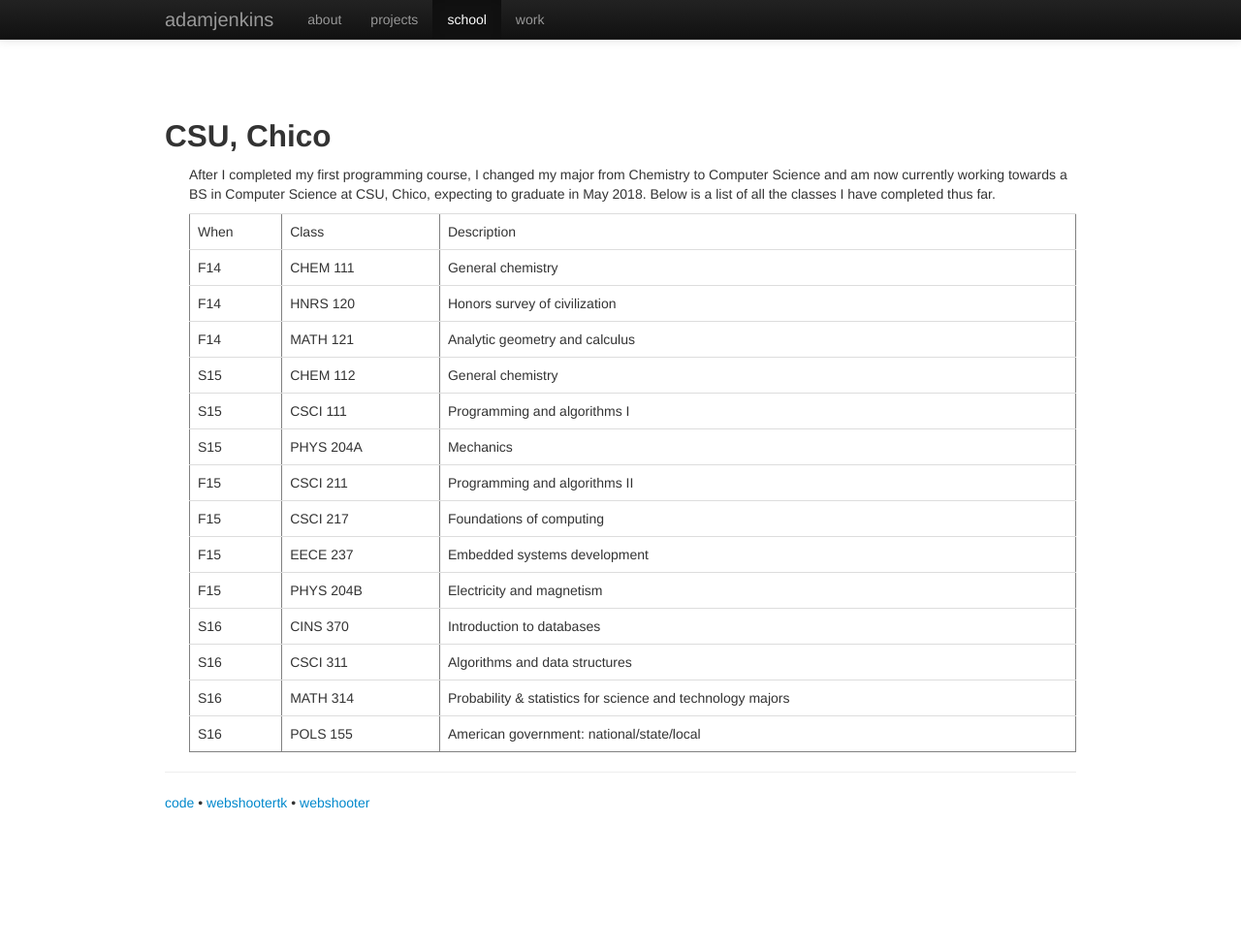
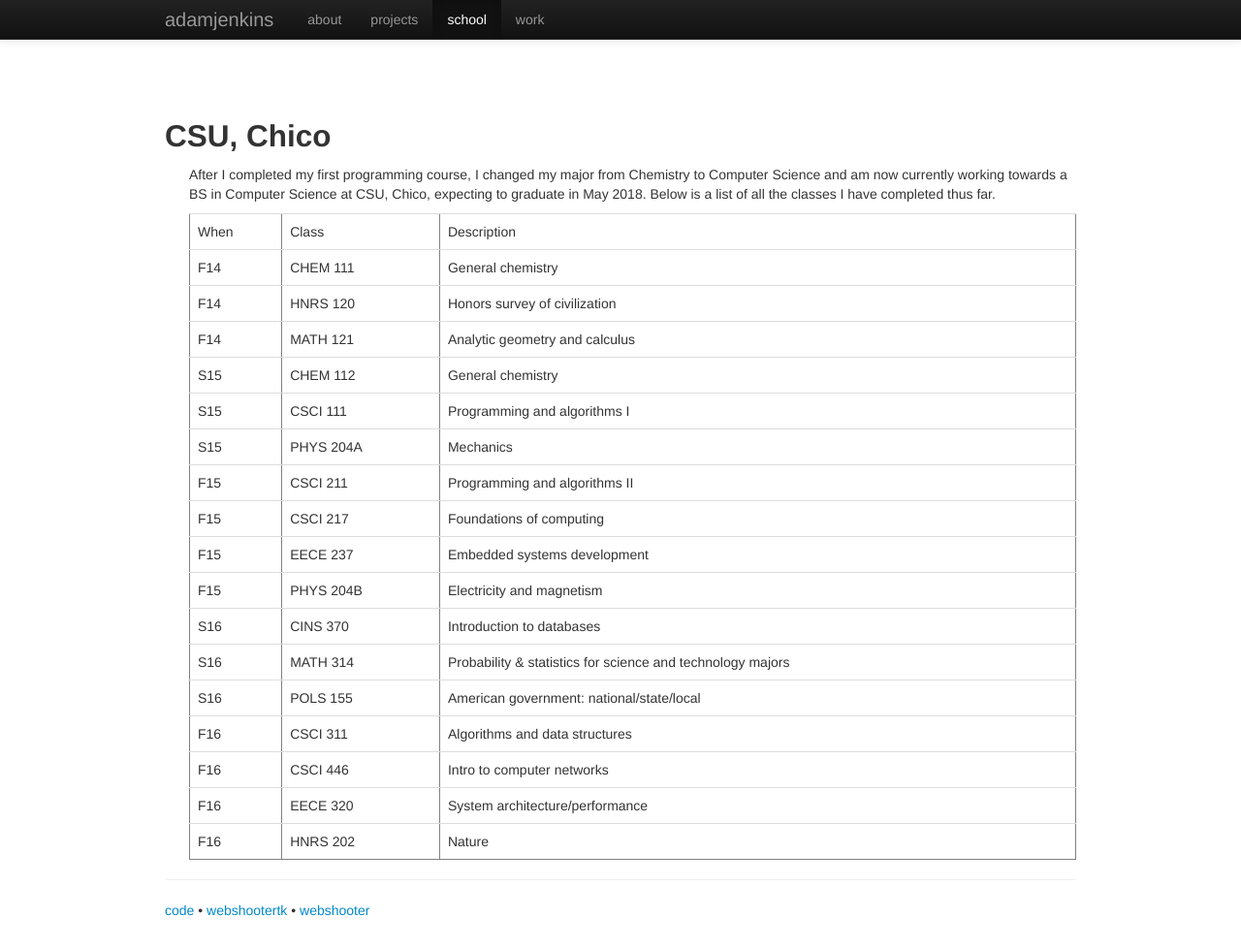
Before and after one commit to adamjenkins1/adamjenkins1.github.io, a Jekyll site: the page built from school.md, in a window 1280 px wide and 979 px high. Shown: the whole window at 97% size. Built offline with Jekyll 4.4.1, drawn with Linux system fonts in a browser that asks for light colours; nearby versions of some CDN libraries.

Commit message:
adding F16 classes

```diff
--- a/school.md
+++ b/school.md
@@ -33,11 +33,17 @@
 </tr><tr>
 <td>S16</td><td>CINS 370</td><td>Introduction to databases</td>
 </tr><tr>
-<td>S16</td><td>CSCI 311</td><td>Algorithms and data structures</td>
-</tr><tr>
 <td>S16</td><td>MATH 314</td><td>Probability & statistics for science and technology majors</td>
 </tr><tr>
 <td>S16</td><td>POLS 155</td><td>American government: national/state/local</td>
+</tr><tr>
+<td>F16</td><td>CSCI 311</td><td>Algorithms and data structures</td>
+</tr><tr>
+<td>F16</td><td>CSCI 446</td><td>Intro to computer networks</td>
+</tr><tr>
+<td>F16</td><td>EECE 320</td><td>System architecture/performance</td>
+</tr><tr>
+<td>F16</td><td>HNRS 202</td><td>Nature</td>
 </tr>
 </table>
 </ul>
```
